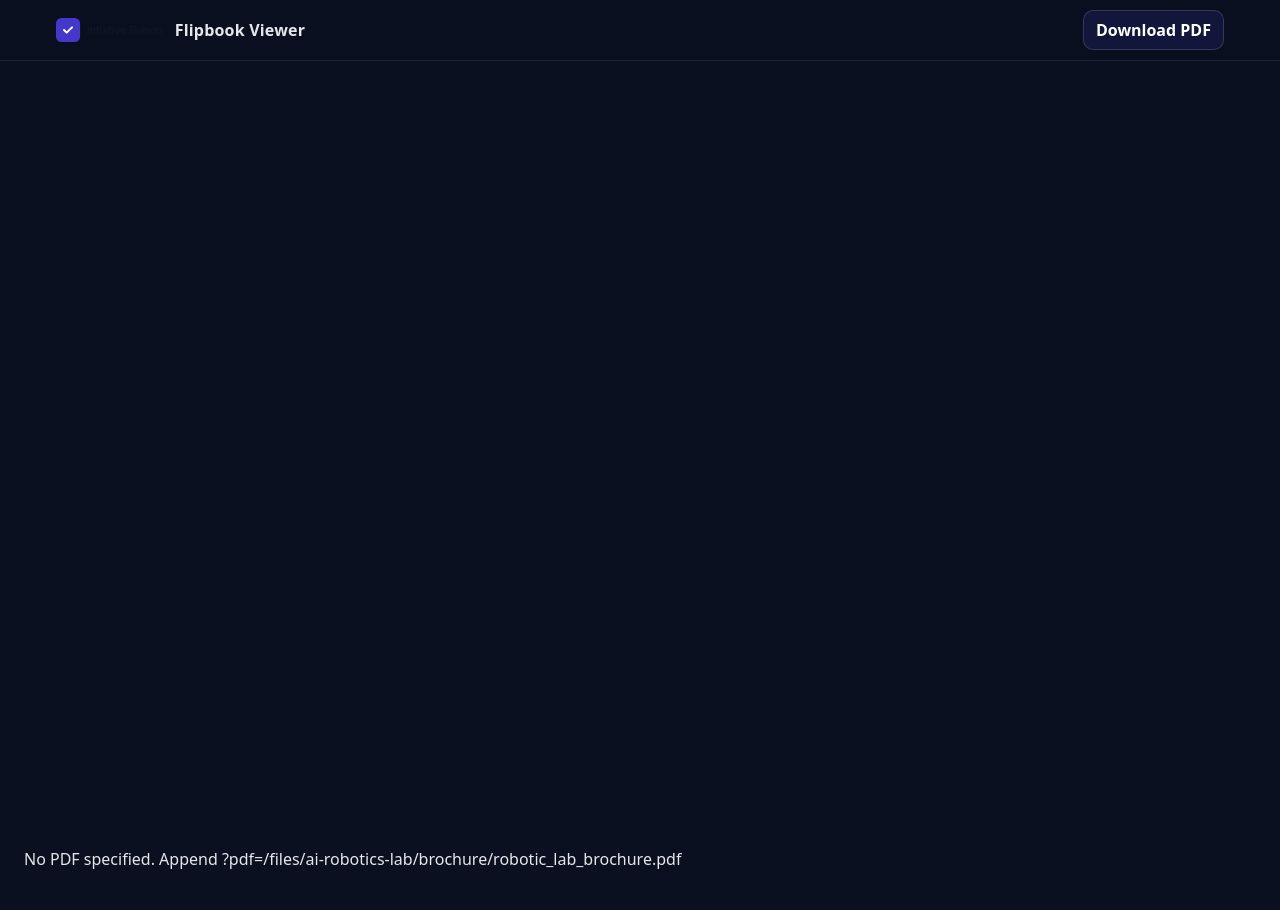
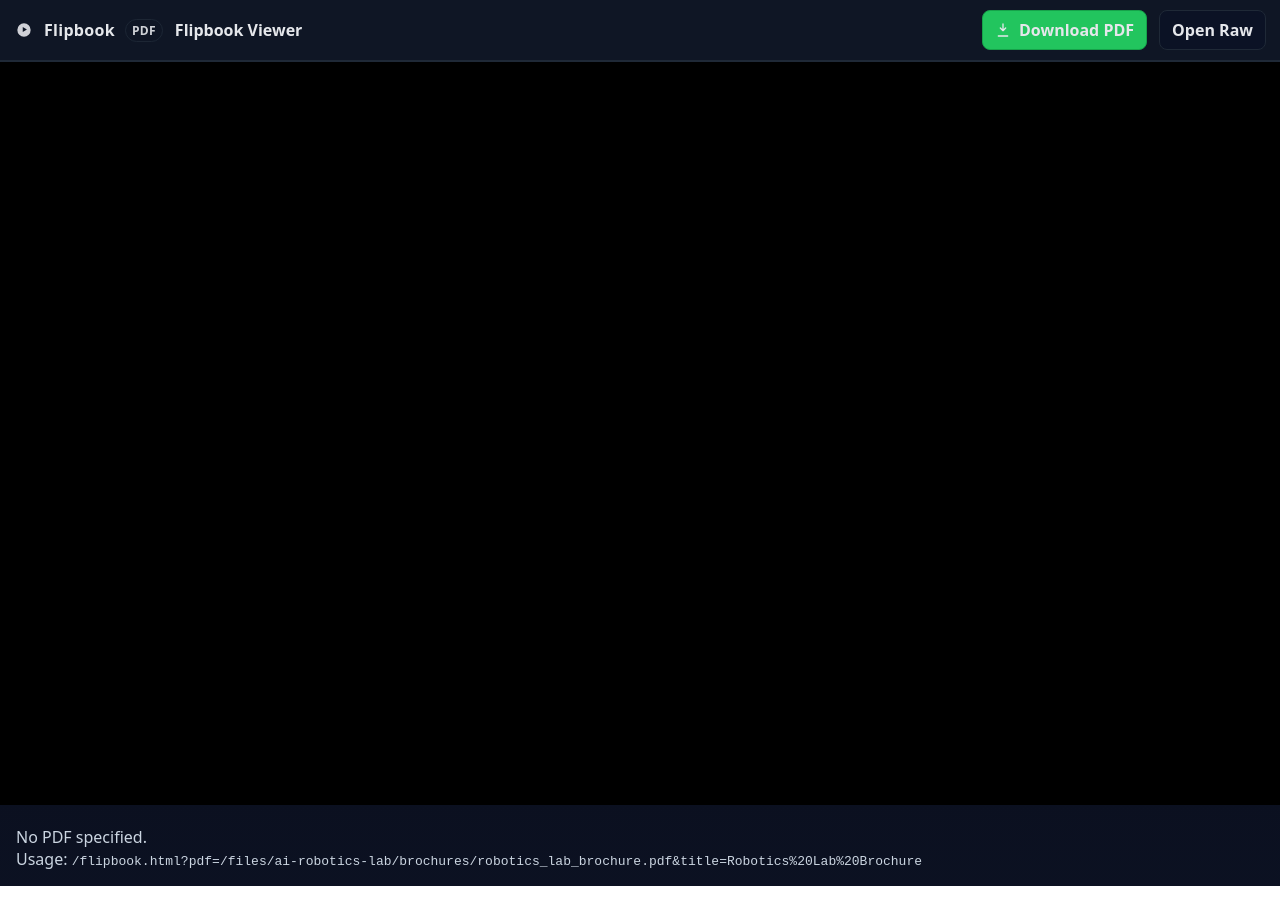
Before and after one commit to IntuitiveResearch/Intuitive_Robotics_Documents, a plain HTML site: page public/flipbook.html in a window 1280 px wide. After the commit the page ends 886 px from the top, so only its background shows below. Drawn offline with Linux system fonts and the light colour scheme.

Commit message:
Update flipbook.html

```diff
--- a/public/flipbook.html
+++ b/public/flipbook.html
@@ -1,57 +1,158 @@
-<!doctype html>
+<!DOCTYPE html>
 <html lang="en">
 <head>
   <meta charset="utf-8" />
+  <meta
+    name="viewport"
+    content="width=device-width, initial-scale=1, viewport-fit=cover"
+  />
   <title>Flipbook Viewer</title>
-  <meta name="viewport" content="width=device-width, initial-scale=1" />
+  <meta name="color-scheme" content="light dark" />
   <style>
-    :root { --indigo:#4338ca; --slate:#0f172a; }
-    *{box-sizing:border-box}
-    body{margin:0;font-family:ui-sans-serif,system-ui,-apple-system,"Segoe UI",Roboto,Arial;background:#0b1020;color:#e5e7eb}
-    header{position:sticky;top:0;background:rgba(11,16,32,.85);backdrop-filter:blur(8px);border-bottom:1px solid rgba(255,255,255,.08);z-index:10}
-    .wrap{max-width:1200px;margin:0 auto;padding:10px 16px;display:flex;gap:12px;align-items:center}
-    .wrap h1{font-size:16px;margin:0 8px 0 0;font-weight:700;letter-spacing:.2px}
-    .btn{display:inline-flex;align-items:center;gap:8px;padding:8px 12px;border-radius:10px;border:1px solid rgba(255,255,255,.15);background:#11163a;color:#fff;text-decoration:none;font-weight:600}
-    .btn:hover{box-shadow:0 10px 20px rgba(67,56,202,.25)}
-    #viewer{width:100%;height:calc(100vh - 58px);border:0;background:#0b1020}
+    :root {
+      --bg: #0f172a;        /* slate-900 */
+      --panel: #111827cc;   /* gray-900/80 */
+      --text: #e5e7eb;      /* gray-200 */
+      --accent: #6366f1;    /* indigo-500 */
+      --accent-2: #22c55e;  /* green-500 */
+      --border: #1f2937;    /* gray-800 */
+    }
+    * { box-sizing: border-box; }
+    html, body {
+      height: 100%;
+      margin: 0;
+      background: linear-gradient(180deg, #0b1020 0%, #0f172a 60%, #0b1020 100%);
+      color: var(--text);
+      font-family: ui-sans-serif, system-ui, -apple-system, Segoe UI, Roboto, Helvetica, Arial, "Apple Color Emoji", "Segoe UI Emoji";
+    }
+    .bar {
+      position: sticky; top: 0; z-index: 10;
+      backdrop-filter: blur(10px);
+      background: var(--panel);
+      border-bottom: 1px solid var(--border);
+      display: flex; align-items: center; gap: 12px;
+      padding: 10px 14px;
+    }
+    .brand {
+      display: inline-flex; align-items: center; gap: 10px;
+      font-weight: 700; letter-spacing: 0.3px;
+    }
+    .badge { font-size: 12px; padding: 2px 6px; border: 1px solid var(--border); border-radius: 999px; opacity: .9; }
+    .title { margin: 0; font-size: 16px; font-weight: 600; flex: 1; overflow: hidden; text-overflow: ellipsis; white-space: nowrap; }
+    .btn {
+      appearance: none; border: 1px solid var(--border);
+      background: #0b1225; color: var(--text);
+      padding: 8px 12px; font-weight: 600; border-radius: 8px;
+      text-decoration: none; display: inline-flex; align-items: center; gap: 8px;
+      transition: transform .08s ease, border-color .2s ease;
+      cursor: pointer;
+    }
+    .btn:hover { border-color: #334155; }
+    .btn:active { transform: translateY(1px); }
+    .btn-primary { background: var(--accent); border-color: #4f46e5; }
+    .btn-primary:hover { border-color: #4338ca; }
+    .btn-success { background: var(--accent-2); border-color: #16a34a; }
+    .wrap { height: calc(100% - 56px); }
+    iframe {
+      width: 100%; height: 100%; border: 0; background: #000;
+      border-top: 1px solid var(--border);
+    }
+    .note { padding: 16px; color: #cbd5e1; }
+    .hidden { display: none; }
+    @media (max-width: 640px) {
+      .title { display: none; }
+    }
   </style>
 </head>
 <body>
-  <header>
-    <div class="wrap">
-      <img src="/assets/brand/logo.svg" alt="" height="24">
-      <h1 id="title">Flipbook Viewer</h1>
-      <div style="flex:1"></div>
-      <a id="download" class="btn" href="#" download>Download PDF</a>
+  <div class="bar">
+    <div class="brand">
+      <svg width="20" height="20" viewBox="0 0 24 24" fill="none" aria-hidden="true">
+        <path d="M4 12a8 8 0 1 0 16 0A8 8 0 0 0 4 12Zm6.5-3.5 5 3-5 3v-6Z" fill="currentColor" opacity=".9"/>
+      </svg>
+      <span>Flipbook</span>
+      <span class="badge">PDF</span>
     </div>
-  </header>
-  <iframe id="viewer" title="PDF Viewer"></iframe>
+    <h1 id="title" class="title">Viewer</h1>
+    <a id="download" class="btn btn-success" href="#" download>
+      <!-- download icon -->
+      <svg width="16" height="16" viewBox="0 0 24 24" fill="none" aria-hidden="true">
+        <path d="M12 3v10m0 0 4-4m-4 4-4-4M5 21h14" stroke="currentColor" stroke-width="2" stroke-linecap="round" stroke-linejoin="round"/>
+      </svg>
+      Download PDF
+    </a>
+    <a id="openRaw" class="btn" href="#" target="_blank" rel="noopener">Open Raw</a>
+  </div>
 
-<script>
-  const p = new URLSearchParams(location.search);
-  const pdf  = p.get("pdf"); // e.g. /files/ai-robotics-lab/brochure/robotic_lab_brochure.pdf
-  const title = p.get("title") || "Flipbook Viewer";
+  <div class="wrap">
+    <iframe id="viewer" title="PDF Flipbook Viewer"></iframe>
+    <div id="msg" class="note hidden"></div>
+  </div>
 
-  // ✅ Use CDN-hosted PDF.js viewer (no extra files needed)
-  const VIEWER = "https://cdn.jsdelivr.net/npm/pdfjs-dist@4.4.168/web/viewer.html";
+  <script>
+    (function () {
+      const qs = new URLSearchParams(location.search);
+      const pdf   = qs.get("pdf");     // required
+      const title = qs.get("title") || "Flipbook Viewer";
 
-  const iframe   = document.getElementById("viewer");
-  const download = document.getElementById("download");
-  document.getElementById("title").textContent = title;
+      // CDN viewer (no local files required)
+      const VIEWER = "https://cdn.jsdelivr.net/npm/pdfjs-dist@4.4.168/web/viewer.html";
+      // If your network blocks jsDelivr, change to:
+      // const VIEWER = "https://unpkg.com/pdfjs-dist@4.4.168/web/viewer.html";
 
-  if (!pdf) {
-    document.body.insertAdjacentHTML(
-      "beforeend",
-      '<p style="padding:24px">No PDF specified. Append ?pdf=/files/ai-robotics-lab/brochure/robotic_lab_brochure.pdf</p>'
-    );
-  } else {
-    iframe.src     = `${VIEWER}#file=${encodeURIComponent(pdf)}`;
-    download.href  = pdf;
+      const el = {
+        iframe:   document.getElementById("viewer"),
+        title:    document.getElementById("title"),
+        download: document.getElementById("download"),
+        openRaw:  document.getElementById("openRaw"),
+        msg:      document.getElementById("msg")
+      };
 
-    // Fallback: if CDN fails, load directly in browser
-    iframe.addEventListener("error", () => { iframe.src = pdf; }, { once: true });
-  }
-</script>
+      document.title = title + " • Flipbook";
+      el.title.textContent = title;
 
+      if (!pdf) {
+        el.msg.classList.remove("hidden");
+        el.msg.innerHTML = "No PDF specified.<br/>Usage: <code>/flipbook.html?pdf=/files/ai-robotics-lab/brochures/robotics_lab_brochure.pdf&title=Robotics%20Lab%20Brochure</code>";
+        return;
+      }
+
+      // Wire links
+      el.download.href = pdf;
+      el.openRaw.href  = pdf;
+
+      // Load PDF.js viewer with file param
+      const viewerUrl = VIEWER + "#file=" + encodeURIComponent(pdf);
+      el.iframe.src = viewerUrl;
+
+      // Fallback if the CDN viewer fails or is blocked
+      let fallbackArmed = true;
+      el.iframe.addEventListener("error", () => {
+        if (!fallbackArmed) return;
+        fallbackArmed = false;
+        el.iframe.src = pdf; // Browser-native PDF viewer
+        el.msg.classList.remove("hidden");
+        el.msg.textContent = "Loaded with browser viewer (CDN viewer unavailable).";
+      }, { once: true });
+
+      // Also fallback if the viewer doesn’t load within 6 seconds
+      const t = setTimeout(() => {
+        try {
+          // If contentWindow still about:blank (some CSPs), fallback
+          const aboutBlank = !el.iframe.contentWindow || el.iframe.contentWindow.location.href === "about:blank";
+          if (aboutBlank && fallbackArmed) {
+            fallbackArmed = false;
+            el.iframe.src = pdf;
+            el.msg.classList.remove("hidden");
+            el.msg.textContent = "Loaded with browser viewer (CDN viewer timed out).";
+          }
+        } catch (_) {
+          // Cross-origin access throws; assume loaded or fallback separately
+        }
+      }, 6000);
+
+      window.addEventListener("beforeunload", () => clearTimeout(t));
+    })();
+  </script>
 </body>
 </html>
```
